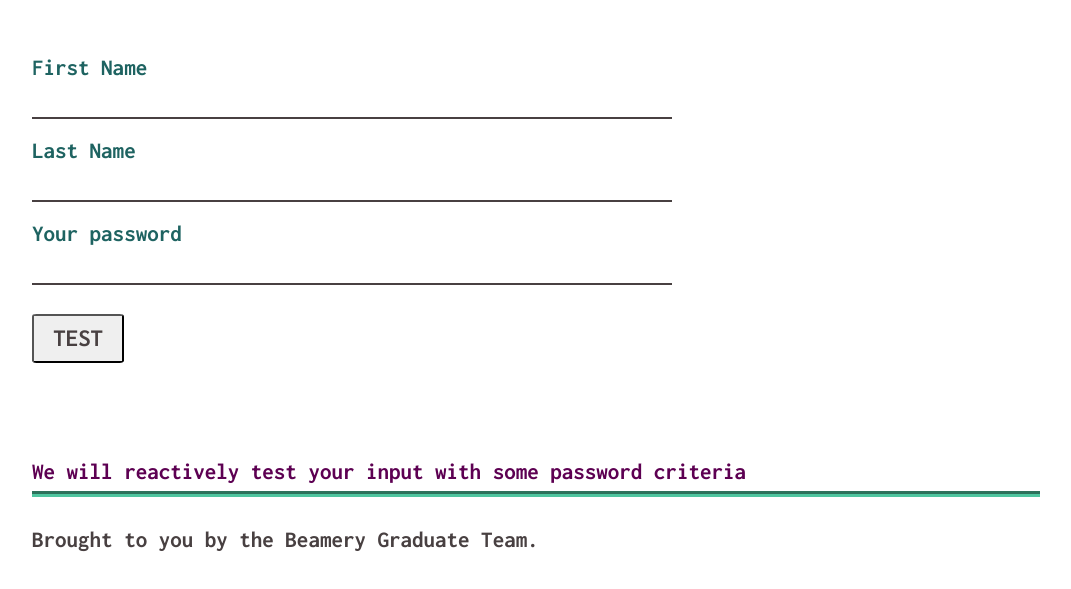
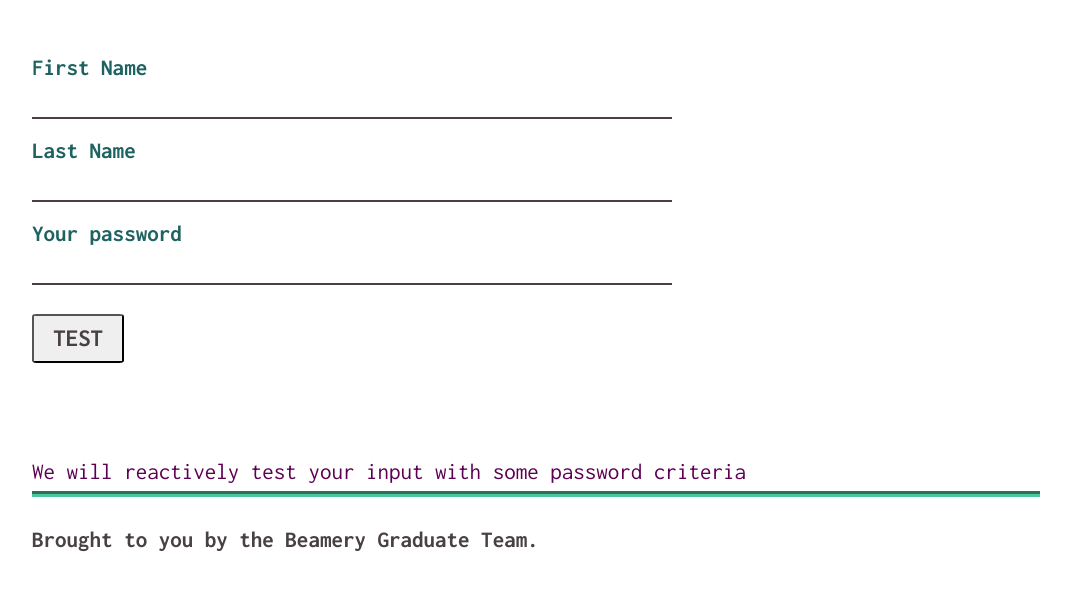
Before and after one commit to FACxBeamery/project-week-1, a plain HTML site: page index.html in a window 1280 px wide. Shown: the part 469-1058 px from the top of the page, without its empty margins (104-1175 px from the left). Drawn offline with Linux system fonts and the light colour scheme.

Commit message:
change h4 section tag for p tag Relates to #22

```diff
--- a/index.html
+++ b/index.html
@@ -27,7 +27,7 @@
             </div>
         </form>
         <section class="section">
-            <h4 class="section__heading">We will reactively test your input with some password criteria</h4>
+            <p class="section__heading">We will reactively test your input with some password criteria</p>
             <div id="messages">
 
             </div>
```
